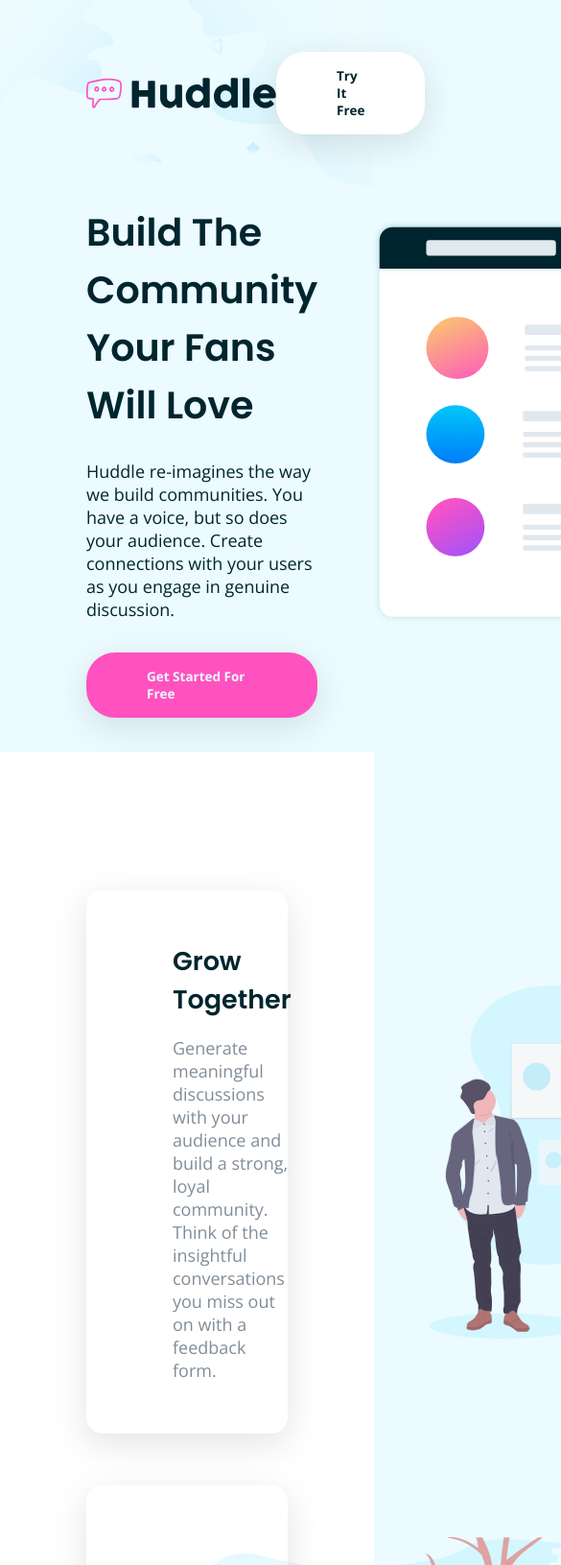
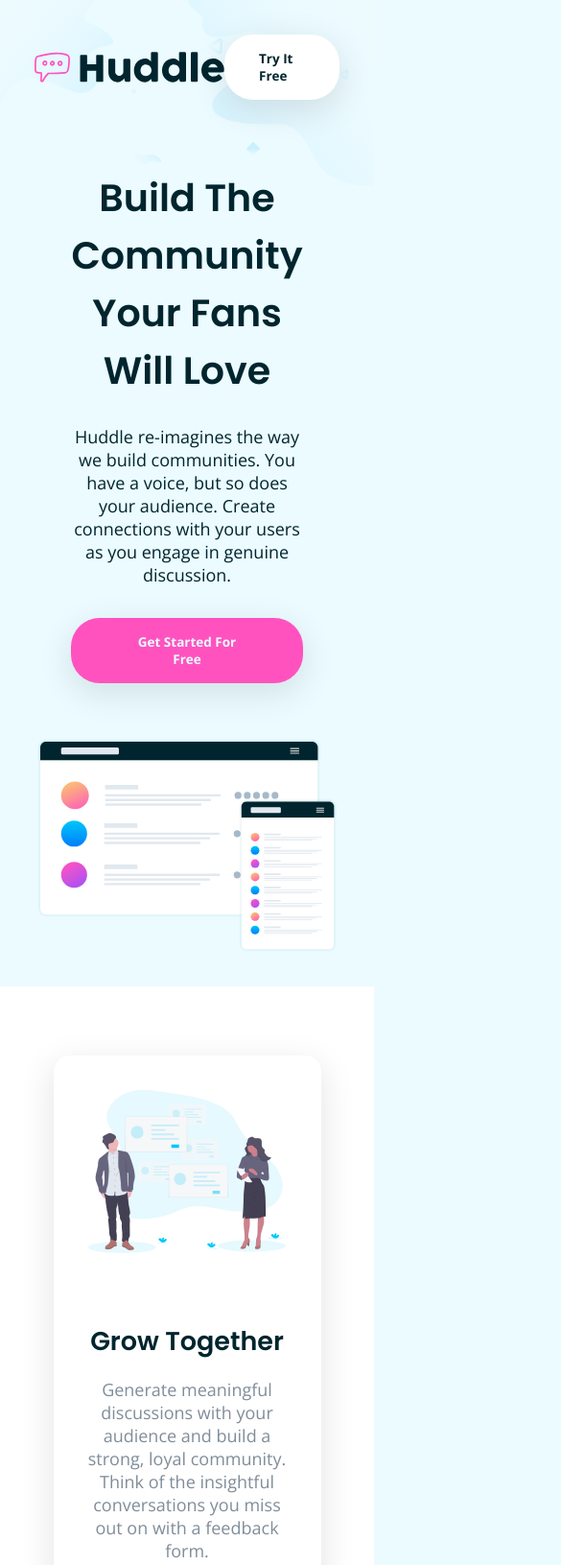
Before and after one commit to ponisworld/huddle-feature-blocks, a plain HTML site: page index.html in a window 390 px wide. Shown: the top 1631 px of the page at 96% size, 585 px wide, since content can reach past the window. Drawn offline with nearby package versions, Linux system fonts and the light colour scheme.

Commit message:
RESPONSIVE

```diff
--- a/assets/scss/style.scss
+++ b/assets/scss/style.scss
@@ -60,6 +60,7 @@ body {
                     margin-top: 0.5rem;
                     @include button-style(var(--pink));
                     color: var(--very-pale-cyan);
+                    text-align: center;
 
                     &:hover {
                         color: var(--pink);
@@ -83,7 +84,7 @@ body {
                 gap: 3rem;
 
                 .feature {
-                    width: inherit;
+                    width: fit-content;
                     @include flex(space-between);
                     gap: 8rem;
                     padding: 3rem 5rem;
@@ -122,6 +123,7 @@ body {
                 top: 6rem;
 
                 h1 {
+                    text-align: center;
                     font-size: 1.75rem;
                 }
 
@@ -141,7 +143,14 @@ body {
     footer {
         background-color: var(--very-dark-cyan);
         width: 100%;
-        padding: 8rem 5rem 3rem 5rem;
+        padding: 8rem 5rem 3rem 3rem;
+        @include flex-column;
+        gap: 2rem;
+
+        p.small {
+            align-self: flex-end;
+            font-size: 0.7rem;
+        }
 
         a {
             background-color: transparent;
@@ -200,6 +209,93 @@ body {
                 }
             }
         }
-
     }
 }
+
+@media screen and (max-width: 1100px) {
+    body {
+        font-size: 1rem;
+
+        $padding: 2rem;
+
+        header,
+        section {
+            padding: $padding;
+        }
+
+        a {
+            padding: 0.9rem 2rem;
+        }
+
+        main {
+            #main-section {
+                @include flex-column;
+
+                .main-text {
+                    text-align: center;
+                    align-items: center;
+                }
+
+                img {
+                    max-width: 80vw;
+                }
+            }
+
+            .bg-white-wrapper {
+                #features-section {
+                    padding: 4rem $padding;
+                    width: 90vw;
+                    text-align: center;
+                    margin: 0 auto;
+
+                    .feature {
+                        margin: 0 auto;
+                        gap: 4rem;
+                        width: 100%;
+                        padding: $padding;
+                        @include flex-column(space-between);
+
+                        .main-text {
+                            align-items: center;
+                            order: 0;
+
+                            h2 {
+                                align-self: center;
+                                text-align: center;
+                            }
+                        }
+
+                        img {
+                            max-width: min(100%, 450px);
+                            order: -1;
+                        }
+                    }
+                }
+
+                #relative-box-section {
+                    max-width: 80vw;
+                    padding: $padding;
+                    h1 {
+                        font-size: 1.5rem;
+                    }
+                }
+            }
+        }
+
+        footer {
+            padding: 8rem $padding 4rem $padding;
+            .footer-wrapper {
+                @include flex-column;
+
+                .bottom-footer-wrapper {
+                    @include flex-column;
+                    gap: $padding;
+
+                    ul.links {
+                        @include flex-column;
+                    }
+                }
+            }
+        }
+    }
+}
--- a/index.html
+++ b/index.html
@@ -101,12 +101,8 @@
 
     <p class="attribution">
       Challenge by <a href="https://www.frontendmentor.io?ref=challenge" target="_blank">Frontend Mentor</a>.
-      Coded by <a href="#">Your Name Here</a>.
+      Coded by <a href="#">Andrea Bellver García</a>.
     </p>
-  </footer>
-
-  <footer>
-
   </footer>
 </body>
 </html>
```
Also changed, not shown: assets/css/style.css, 1 other file.
